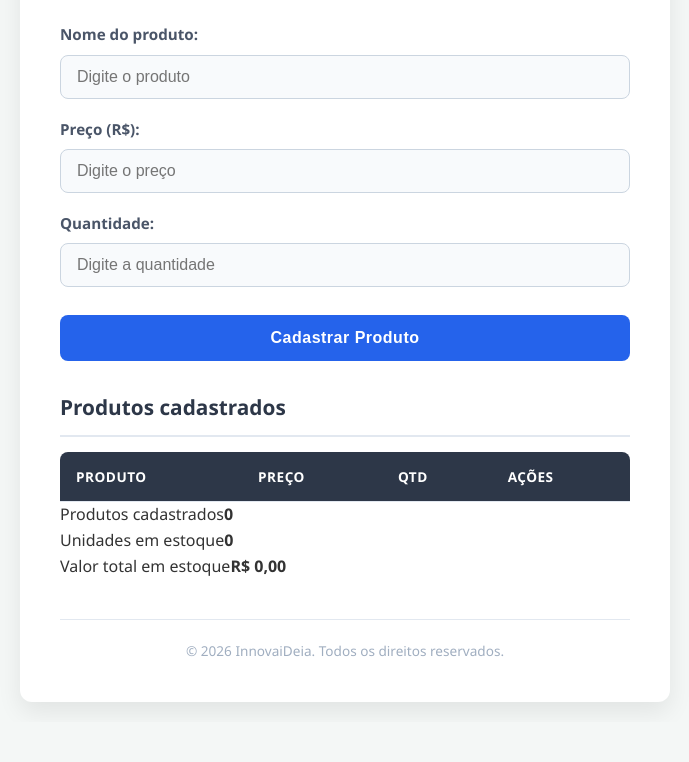
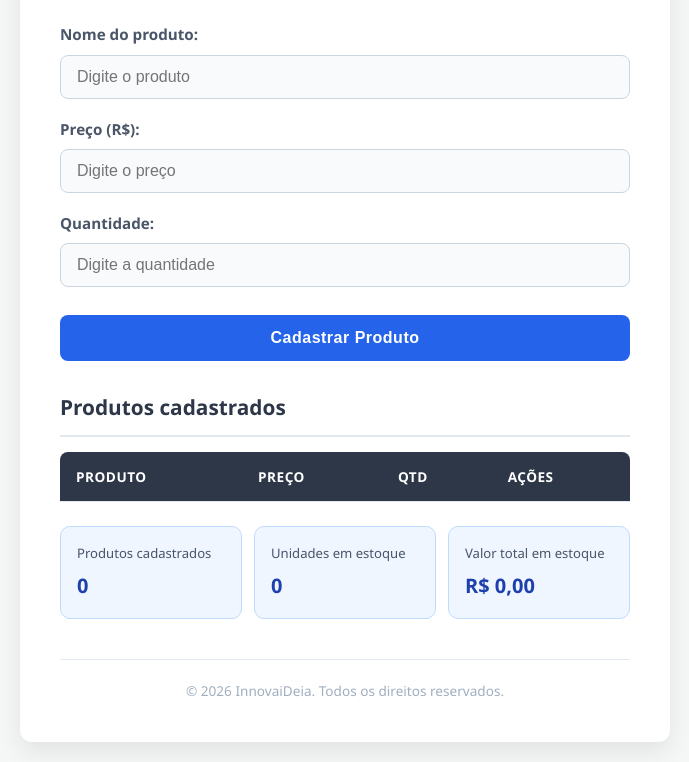
Before and after one commit to Foxactive1/ahanguera_educacional, a website: page public/index.html in a window 1280 px wide. Shown: the part 138-900 px from the top of the page, without its empty margins (295-984 px from the left). Before the commit the page ends 860 px from the top, so only its background shows below. Drawn offline with Linux system fonts and the light colour scheme; no server answers.

Commit message:
feat: exibir totais e valor financeiro do estoque

```diff
--- a/public/style.css
+++ b/public/style.css
@@ -262,3 +262,10 @@ footer strong {
     font-size: 0.95rem;
     font-style: italic;
 }
+
+/* Resumo financeiro abaixo da listagem */
+.resumo-estoque { display: grid; grid-template-columns: repeat(3, minmax(0, 1fr)); gap: 12px; margin-top: 24px; }
+.resumo-item { background: #eff6ff; border: 1px solid #bfdbfe; border-radius: 10px; padding: 16px; display: flex; flex-direction: column; gap: 6px; }
+.resumo-item span { font-size: .82rem; color: #475569; }
+.resumo-item strong { font-size: 1.25rem; color: #1e40af; overflow-wrap: anywhere; }
+@media (max-width: 600px) { .resumo-estoque { grid-template-columns: 1fr; } }
```
